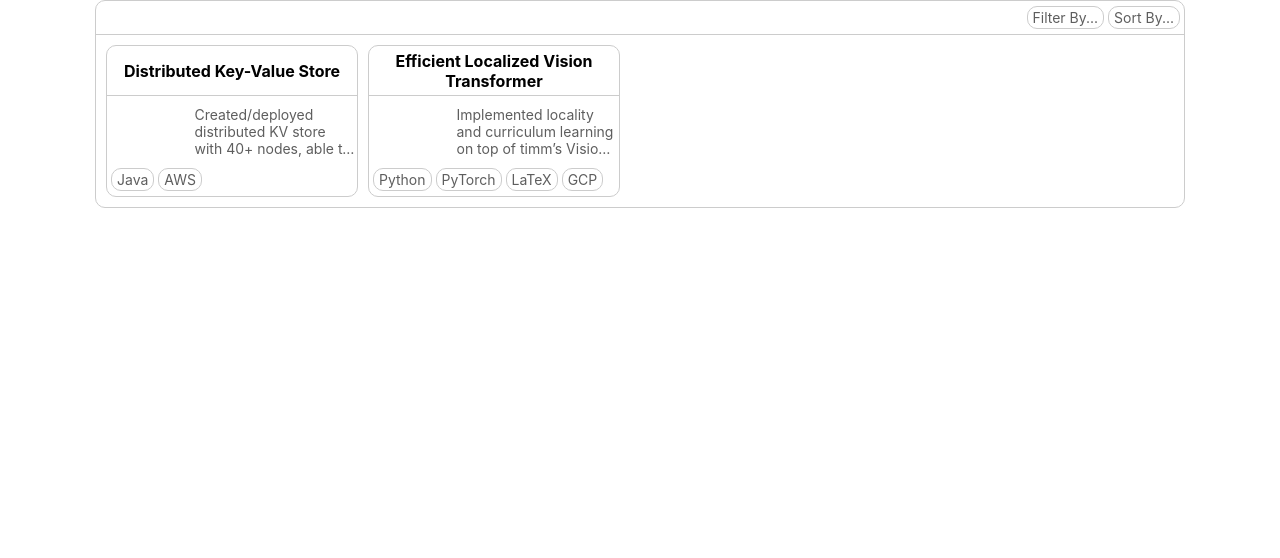
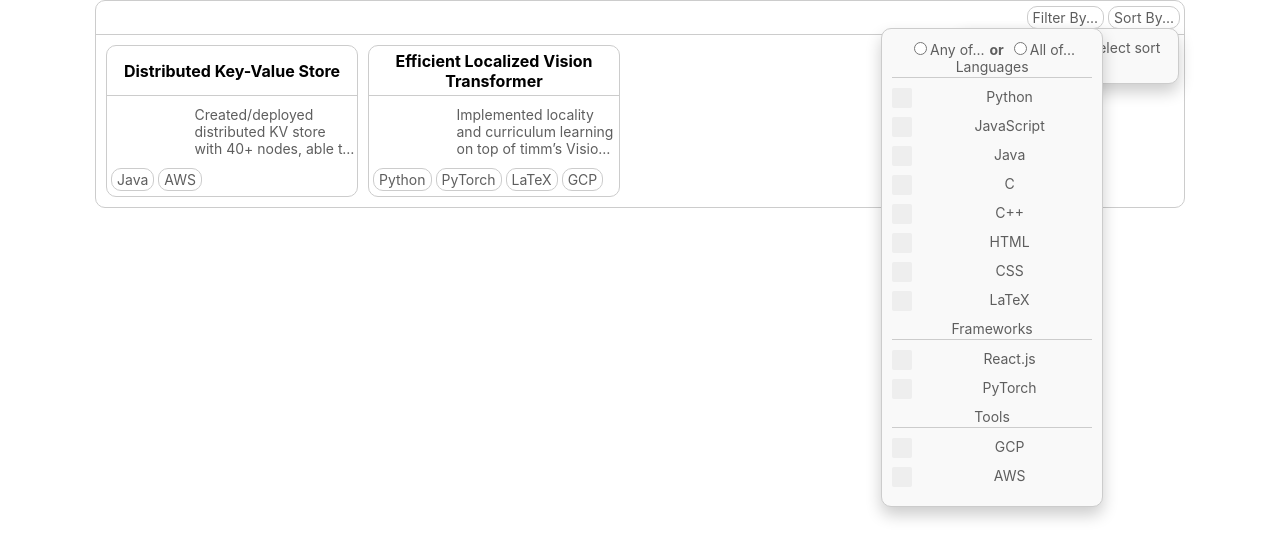
Before and after one commit to nickhamiltonn/portfolio, a React (Create React App) app: page / in a window 1280 px wide. Shown: the top 558 px of the page. Built offline with nearby package versions, Linux system fonts and the light colour scheme.

Commit message:
Added code to parse and display filter options from Tags enum

```diff
--- a/src/components/GalleryHeader.css
+++ b/src/components/GalleryHeader.css
@@ -20,18 +20,99 @@
 }
 
 .Dropdown {
-    display: none;
+    /*display: none;*/
+    /*display: none;*/
     position: absolute;
+    padding: 10px;
     margin-top: 2px;
     right: 0%;
     width: 200px;
-    height: 200px;
+    /*height: 200px;*/
     background-color: #f9f9f9;
+    color: rgb(94, 94, 94);
     box-shadow: 0px 8px 16px 0px rgba(0,0,0,0.2);
     border: 1px solid #ccc;
     border-radius: 10px;
 }
 
+.Dropdown .Category {
+    margin-bottom: 10px;
+    width: 100%;
+    padding-bottom: 2px;
+    border-bottom: 1px solid #ccc;
+    display:inline-block;
+}
+
+.Dropdown .Radio {
+    padding: 5px;
+}
+
+.container {
+    display: block;
+    position: relative;
+    padding-left: 35px;
+    margin-bottom: 12px;
+    cursor: pointer;
+    font-size: 14px;
+    -webkit-user-select: none;
+    -moz-user-select: none;
+    -ms-user-select: none;
+    user-select: none;
+}
+
+/* Hide the browser's default checkbox */
+.container input {
+    position: absolute;
+    opacity: 0;
+    cursor: pointer;
+    height: 0;
+    width: 0;
+}
+
+/* Create a custom checkbox */
+.checkmark {
+    position: absolute;
+    top: 0;
+    left: 0;
+    height: 20px;
+    width: 20px;
+    border-radius: 2px;
+    background-color: #eee;
+}
+
+.container:hover input ~ .checkmark {
+    background-color: #ccc;
+}
+
+.container input:checked ~ .checkmark {
+    background-color: #2196F3;
+}
+
+/* Create the checkmark/indicator (hidden when not checked) */
+.checkmark:after {
+    content: "";
+    position: absolute;
+    display: none;
+}
+
+/* Show the checkmark when checked */
+.container input:checked ~ .checkmark:after {
+    display: block;
+}
+
+/* Style the checkmark/indicator */
+.container .checkmark:after {
+    left: 6px;
+    top: 2px;
+    width: 5px;
+    height: 10px;
+    border: solid white;
+    border-width: 0 3px 3px 0;
+    -webkit-transform: rotate(45deg);
+    -ms-transform: rotate(45deg);
+    transform: rotate(45deg);
+}
+
 .Hover:hover .Dropdown {
     display: block;
 }
--- a/src/components/GalleryHeader.js
+++ b/src/components/GalleryHeader.js
@@ -1,4 +1,21 @@
 import './GalleryHeader.css';
+import Tags from '../content/enums';
+
+const generateFilterOptions = () => {
+  var filtersJSX = []
+  Object.entries(Tags).forEach(([k,v]) => {
+    filtersJSX.push(<span className="Category">{k}</span>);
+    Object.values(v).forEach(tool => {
+      filtersJSX.push(
+        <label class="container">{tool}
+          <input type="checkbox" />
+          <span class="checkmark"></span>
+        </label>
+      );
+    });
+  });
+  return filtersJSX;
+}
 
 function GalleryHeader() {
     return (
@@ -12,7 +29,16 @@ function GalleryHeader() {
         <div className="Hover Filter">
           Filter By...
           <div className="Dropdown Filter">
-            This is where we select filters
+            <label className="Radio">
+              <input type="radio"/>
+              Any of...
+            </label>
+            <b>or</b>
+            <label className="Radio">
+              <input type="radio" />
+              All of...
+            </label>
+            {generateFilterOptions()}
           </div>
         </div>
       </div>
--- a/src/components/TileGallery.js
+++ b/src/components/TileGallery.js
@@ -1,3 +1,5 @@
+import { useState } from 'react';
+
 import Tile from './Tile';
 import './TileGallery.css';
 import GalleryHeader from './GalleryHeader';
@@ -5,18 +7,20 @@ import GalleryHeader from './GalleryHeader';
 const renderTiles = (projects) => {
   var projectsJSX = []
   projects.forEach(project => {
-    projectsJSX.push(<Tile project={project}/>)
+    projectsJSX.push(<Tile project={project}/>);
   });
   return projectsJSX;
 }
 
 // need to add state to make filters and stuff work
 function TileGallery(props) {
+  const [projects, setProjects] = useState(props.projects)
+
   return (
     <div className="TileGallery">
       <GalleryHeader />
       <div className="ListOfTiles">
-        {renderTiles(props.projects)}
+        {renderTiles(projects)}
       </div>
     </div>
   );
```
Also changed, not shown: TODO.txt (added).
